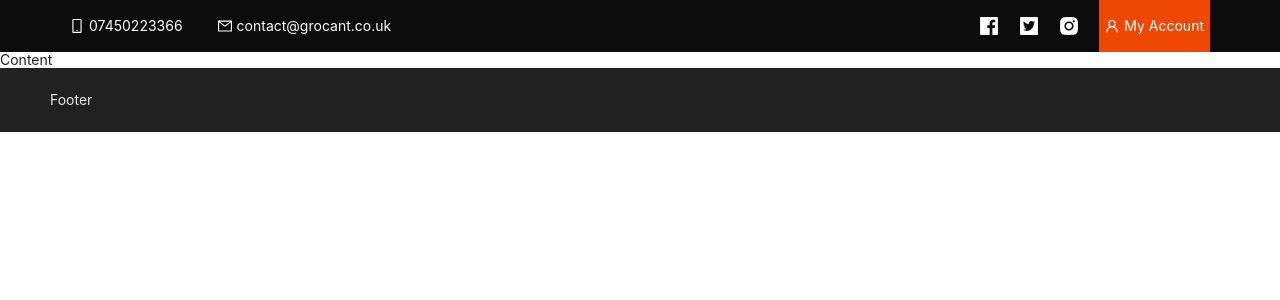
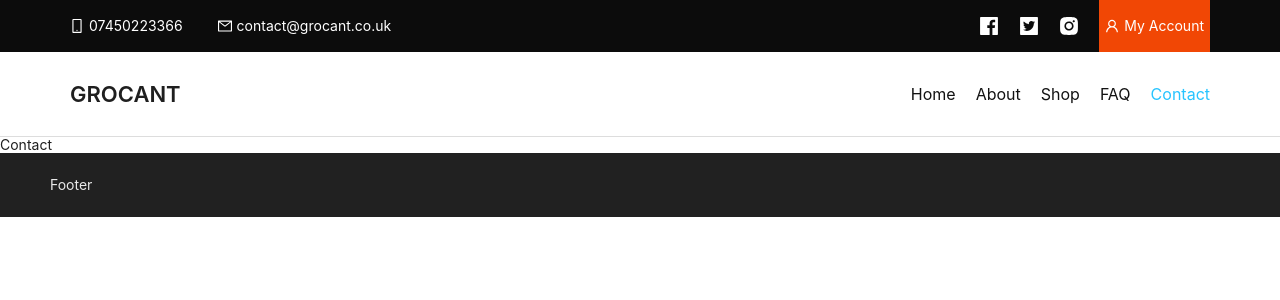
Before and after one commit to oguzthmc/grocant, a React (Create React App) app: page /contact in a window 1280 px wide. Shown: the top 300 px of the page. Built offline with nearby package versions, Linux system fonts and the light colour scheme.

Commit message:
use react router dom to work on header & navigation

```diff
--- a/package.json
+++ b/package.json
@@ -9,6 +9,7 @@
     "antd": "^5.19.0",
     "react": "^18.3.1",
     "react-dom": "^18.3.1",
+    "react-router-dom": "^6.24.1",
     "react-scripts": "5.0.1",
     "web-vitals": "^2.1.4"
   },
--- a/src/App.js
+++ b/src/App.js
@@ -1,7 +1,13 @@
 import { Layout } from 'antd';
 import 'antd/dist/reset.css';
 import './App.css';
+import { Route, Routes, BrowserRouter as Router } from 'react-router-dom';
 import AppHeader from './components/common/header';
+import AppHome from './pages/home';
+import AppAbout from './pages/about';
+import AppShop from './pages/shop';
+import AppFaq from './pages/faq';
+import AppContact from './pages/contact';
 
 const { Header, Footer, Content } = Layout;
 
@@ -9,10 +15,20 @@ function App() {
   return (
     <div className="App">
       <Layout>
-        <Header>
-          <AppHeader />
-        </Header>
-        <Content>Content</Content>
+        <Router>
+          <Header>
+            <AppHeader />
+          </Header>
+          <Content>
+            <Routes>
+              <Route path="/" element={<AppHome />} />
+              <Route path="/about" element={<AppAbout />} />
+              <Route path="/shop" element={<AppShop />} />
+              <Route path="/faq" element={<AppFaq />} />
+              <Route path="/contact" element={<AppContact />} />
+            </Routes>
+          </Content>
+        </Router>
         <Footer>Footer</Footer>
       </Layout>
     </div>
--- a/src/components/common/header.js
+++ b/src/components/common/header.js
@@ -1,3 +1,4 @@
+import { NavLink } from 'react-router-dom';
 import {
   FacebookFilled,
   InstagramFilled,
@@ -52,6 +53,29 @@ function AppHeader() {
           </button>
         </div>
       </div>
+      {/* header */}
+      <div className="header separator">
+        <div className="logo">Grocant</div>
+        <nav>
+          <ul>
+            <li>
+              <NavLink to="/">Home</NavLink>
+            </li>
+            <li>
+              <NavLink to="/about">About</NavLink>
+            </li>
+            <li>
+              <NavLink to="/shop">Shop</NavLink>
+            </li>
+            <li>
+              <NavLink to="/faq">FAQ</NavLink>
+            </li>
+            <li>
+              <NavLink to="/contact">Contact</NavLink>
+            </li>
+          </ul>
+        </nav>
+      </div>
     </div>
   );
 }
--- /dev/null
+++ b/src/pages/about.js
@@ -0,0 +1,5 @@
+function AppAbout() {
+  return <div>About</div>;
+}
+
+export default AppAbout;
--- /dev/null
+++ b/src/pages/contact.js
@@ -0,0 +1,5 @@
+function AppContact() {
+  return <div>Contact</div>;
+}
+
+export default AppContact;
--- /dev/null
+++ b/src/pages/faq.js
@@ -0,0 +1,5 @@
+function AppFaq() {
+  return <div>Faq</div>;
+}
+
+export default AppFaq;
--- /dev/null
+++ b/src/pages/home.js
@@ -0,0 +1,5 @@
+function AppHome() {
+  return <div>Home</div>;
+}
+
+export default AppHome;
--- /dev/null
+++ b/src/pages/shop.js
@@ -0,0 +1,5 @@
+function AppShop() {
+  return <div>Shop</div>;
+}
+
+export default AppShop;
```
Also changed, not shown: 1 other file (tests, documents, lock files or other folders).
